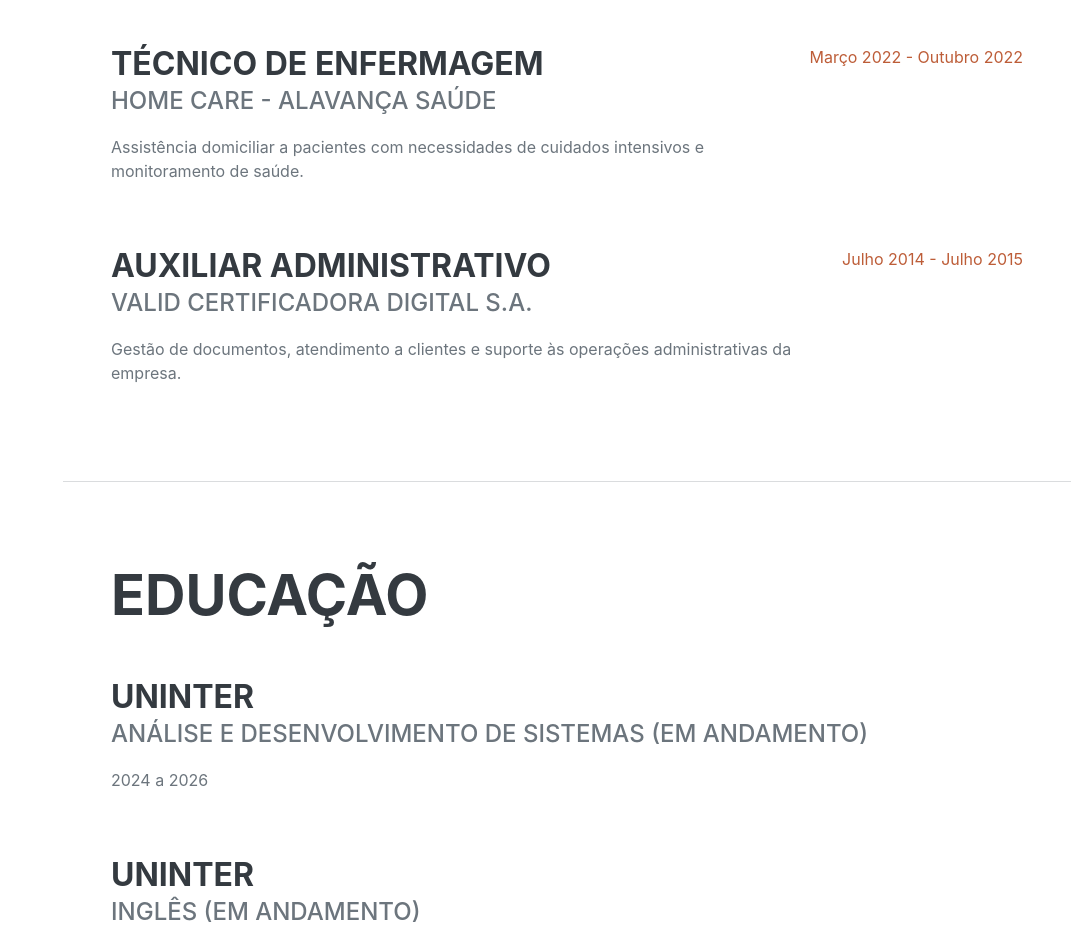
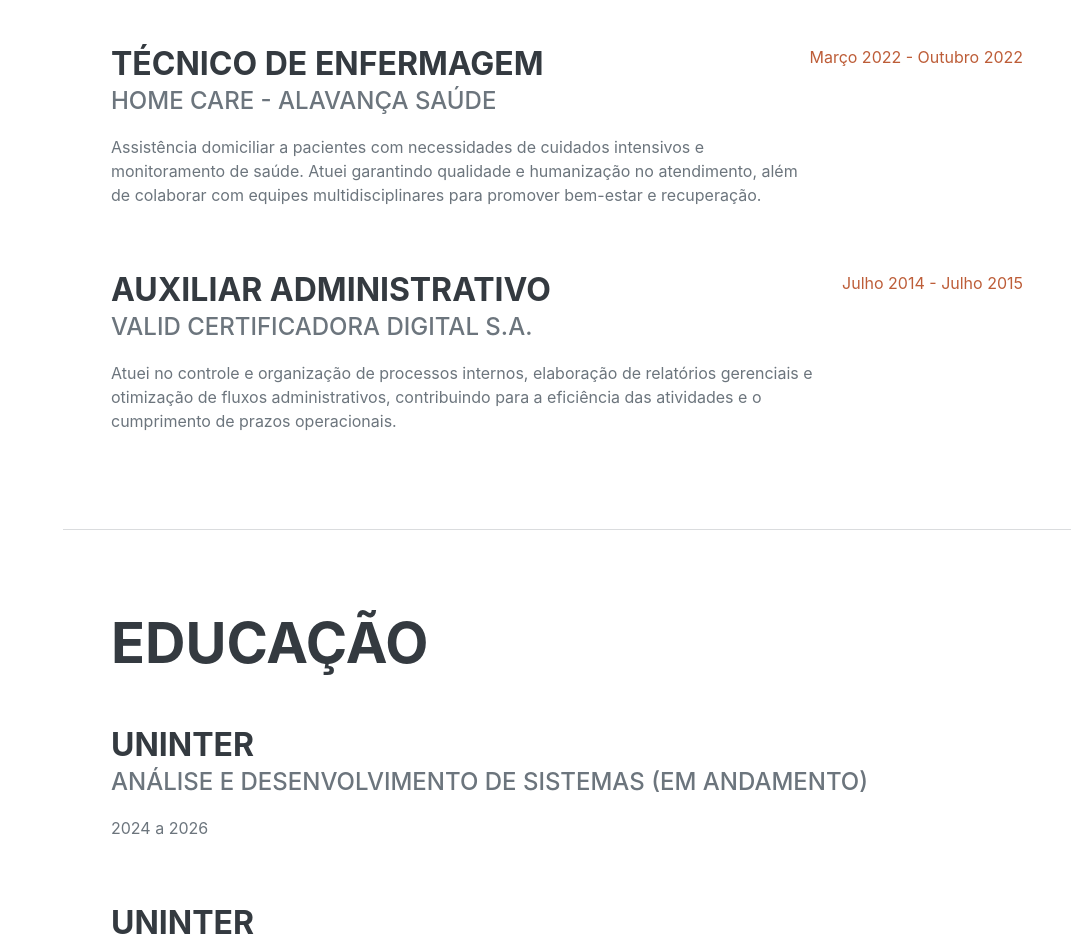
Before and after one commit to Luanaljm/portfolio, a plain HTML site: page index.html in a window 1280 px wide. Shown: the part 1202-2137 px from the top of the page, without its empty margins (209-1280 px from the left). Drawn offline with nearby package versions, Linux system fonts and the light colour scheme; a web font is replaced by a local one.

Commit message:
Update index.html

```diff
--- a/index.html
+++ b/index.html
@@ -72,7 +72,7 @@
                         <div class="flex-grow-1">
                             <h3 class="mb-0">Técnico de Enfermagem</h3>
                             <div class="subheading mb-3">Home Care - Alavança Saúde</div>
-                            <p>Assistência domiciliar a pacientes com necessidades de cuidados intensivos e monitoramento de saúde.</p>
+                            <p>Assistência domiciliar a pacientes com necessidades de cuidados intensivos e monitoramento de saúde. Atuei garantindo qualidade e humanização no atendimento, além de colaborar com equipes multidisciplinares para promover bem-estar e recuperação.</p>
                         </div>
                         <div class="flex-shrink-0"><span class="text-primary">Março 2022 - Outubro 2022</span></div>
                     </div>
@@ -80,7 +80,7 @@
                         <div class="flex-grow-1">
                             <h3 class="mb-0">Auxiliar Administrativo</h3>
                             <div class="subheading mb-3">Valid Certificadora Digital S.A.</div>
-                            <p>Gestão de documentos, atendimento a clientes e suporte às operações administrativas da empresa.</p>
+                            <p>Atuei no controle e organização de processos internos, elaboração de relatórios gerenciais e otimização de fluxos administrativos, contribuindo para a eficiência das atividades e o cumprimento de prazos operacionais.</p>
                         </div>
                         <div class="flex-shrink-0"><span class="text-primary">Julho 2014 - Julho 2015</span></div>
                     </div>
```
